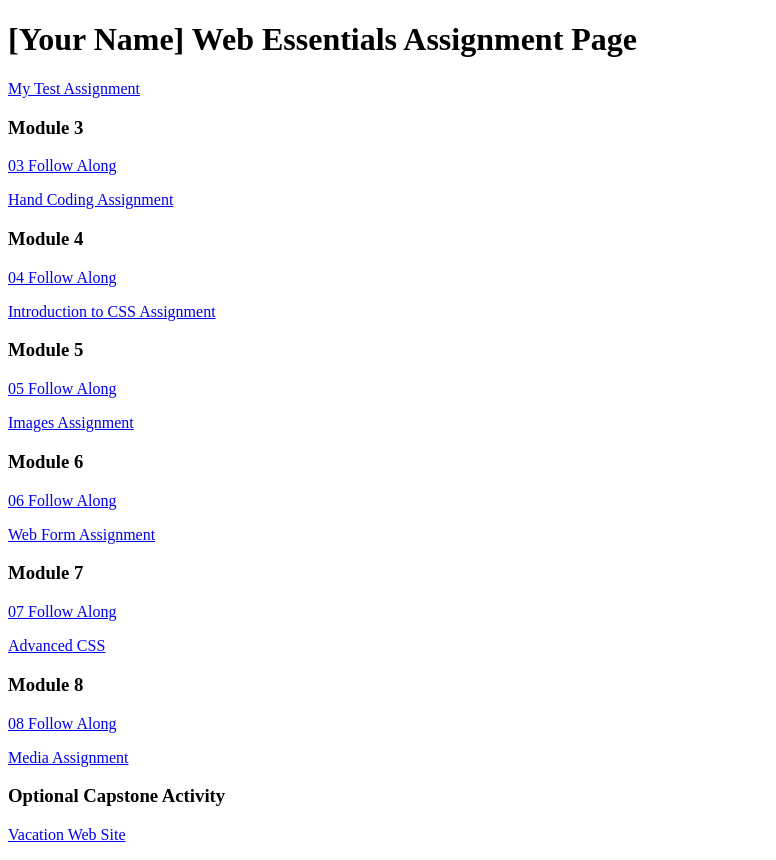
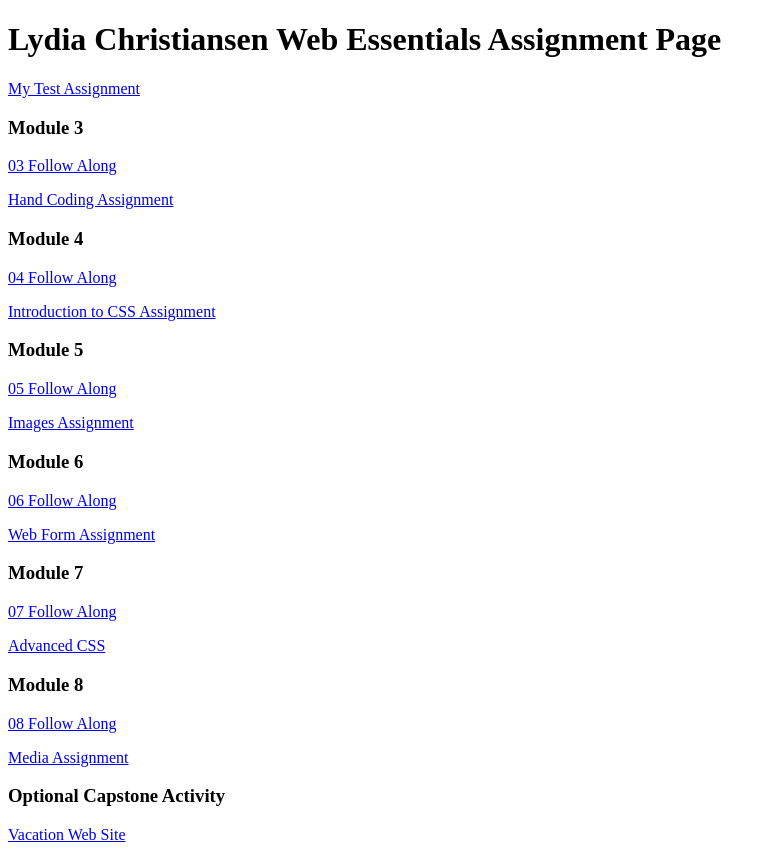
Before and after one commit to lyddybug123/dwdd1600, a plain HTML site: page index.html in a window 1280 px wide. Shown: the whole page, without its empty margins (0-776 px from the left). Drawn offline with Linux system fonts and the light colour scheme.

Commit message:
Added my name

```diff
--- a/index.html
+++ b/index.html
@@ -6,7 +6,7 @@
 		<title>dwdd 1600 assignment list page</title>
 	</head>
 	<body>
-		<h1>[Your Name] Web Essentials Assignment Page</h1>
+		<h1>Lydia Christiansen Web Essentials Assignment Page</h1>
 		<p><a href="01test">My Test Assignment</a></p>
 
 		<h3>Module 3</h3>
```
